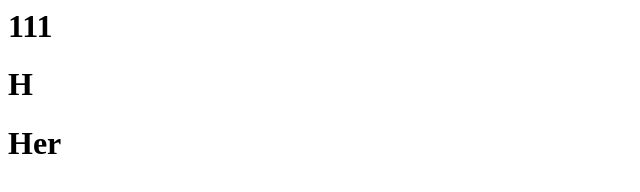
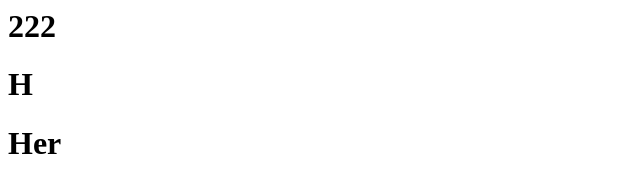
Before and after one commit to tedminht90/test-jenkinsfile, a plain HTML site: page index.html in a window 1280 px wide. Shown: the full height of the page, 0-640 px from the left. Drawn offline with Linux system fonts and the light colour scheme.

Commit message:
four commit

```diff
--- a/index.html
+++ b/index.html
@@ -1,3 +1,3 @@
-<h1>111</h1>
+<h1>222</h1>
 <h1>H</h1>
 <h1>Her</h1>
```
